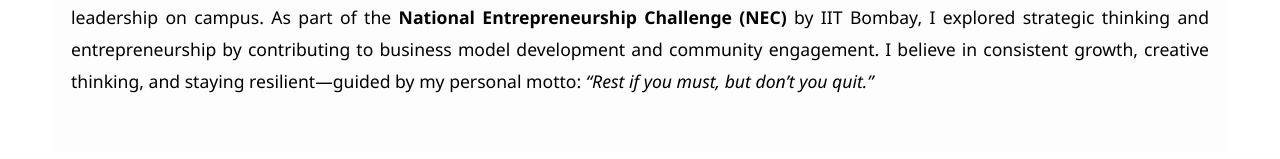
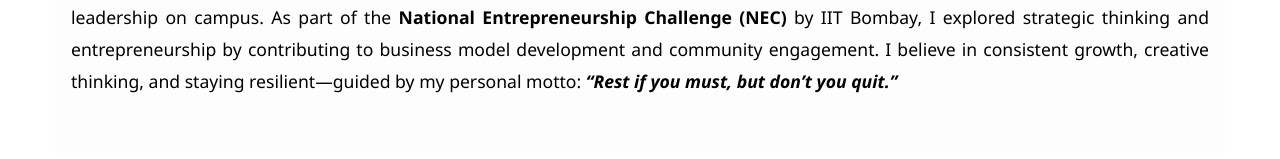
Before and after one commit to perumallaharshitha/build-with-me, a React (Vite) app in the folder testflow/: page / in a window 1280 px wide. Shown: the part 352-511 px from the top of the page. Built offline with nearby package versions, Linux system fonts and the light colour scheme.

Commit message:
highlighted motto in home page

```diff
--- a/testflow/src/files/Home/home.jsx
+++ b/testflow/src/files/Home/home.jsx
@@ -12,7 +12,7 @@ function Home() {
         </p>
 
         <p>
-          I’m a <strong>University Innovation Fellow (UIF)</strong> trained by Stanford d.school, where I’ve led initiatives to spark innovation and student leadership on campus. As part of the <strong>National Entrepreneurship Challenge (NEC)</strong> by IIT Bombay, I explored strategic thinking and entrepreneurship by contributing to business model development and community engagement. I believe in consistent growth, creative thinking, and staying resilient—guided by my personal motto: <em>“Rest if you must, but don’t you quit.”</em>
+          I’m a <strong>University Innovation Fellow (UIF)</strong> trained by Stanford d.school, where I’ve led initiatives to spark innovation and student leadership on campus. As part of the <strong>National Entrepreneurship Challenge (NEC)</strong> by IIT Bombay, I explored strategic thinking and entrepreneurship by contributing to business model development and community engagement. I believe in consistent growth, creative thinking, and staying resilient—guided by my personal motto: <b><em>“Rest if you must, but don’t you quit.”</em></b>
         </p>
       </div>
     </div>
```
